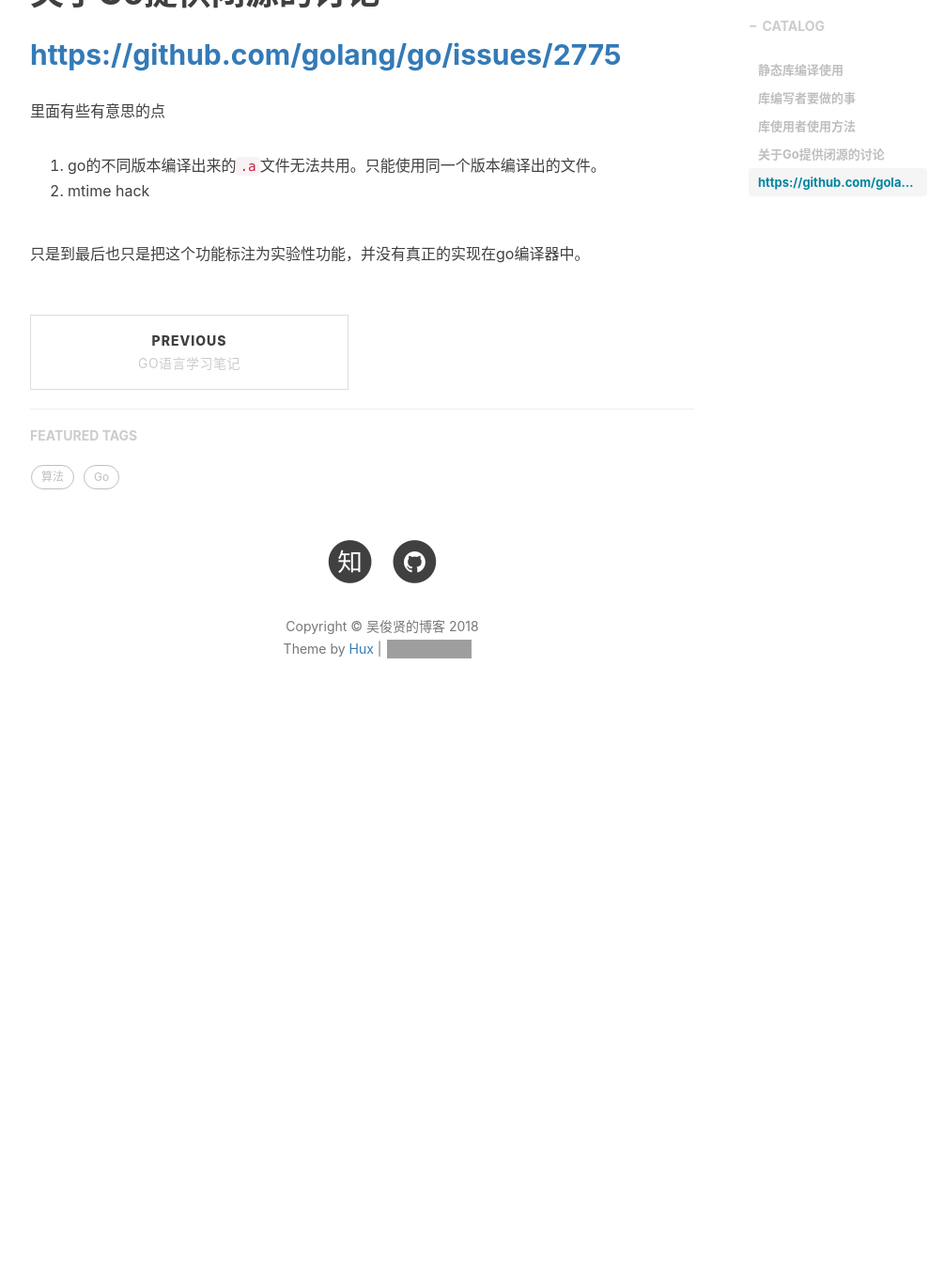
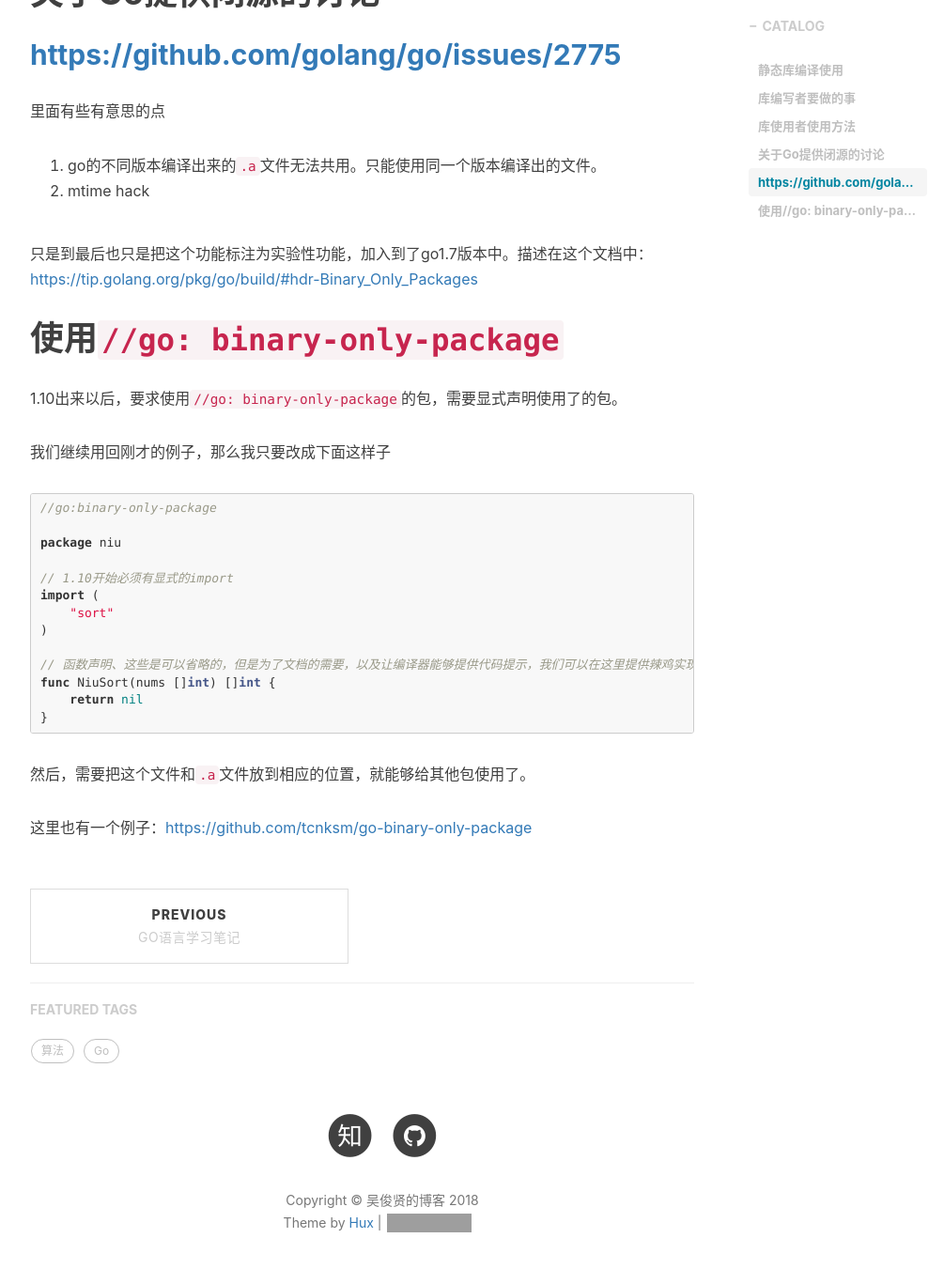
Before and after one commit to namespacewjx/namespacewjx.github.io, a Jekyll site: the page built from _posts/2018-08-02-go-lib-usage.md, in a window 1280 px wide and 1400 px high, scrolled down 2538 px. Shown: the top 1351 px of the window at 94% size, without its empty margins (233-1238 px from the left). Built offline with Jekyll 4.4.1, drawn with Linux system fonts in a browser that asks for light colours; nearby versions of some CDN libraries; comment, search, counter and statistics services are not loaded; before the commit the page ends 3333 px from its top, so only the background shows below that; grey boxes are pictures that could not be loaded.

Commit message:
08-02 update

````diff
--- a/_posts/2018-08-02-go-lib-usage.md
+++ b/_posts/2018-08-02-go-lib-usage.md
@@ -87,4 +87,30 @@ go tool link -o main -L /home/wjx/go/pkg/linux_amd64/ main.o
 1. go的不同版本编译出来的`.a`文件无法共用。只能使用同一个版本编译出的文件。
 2. mtime hack
 
-只是到最后也只是把这个功能标注为实验性功能，并没有真正的实现在go编译器中。
+只是到最后也只是把这个功能标注为实验性功能，加入到了go1.7版本中。描述在这个文档中：<https://tip.golang.org/pkg/go/build/#hdr-Binary_Only_Packages>
+
+# 使用`//go: binary-only-package`
+
+1.10出来以后，要求使用`//go: binary-only-package`的包，需要显式声明使用了的包。
+
+我们继续用回刚才的例子，那么我只要改成下面这样子
+
+```go
+//go:binary-only-package
+
+package niu
+
+// 1.10开始必须有显式的import
+import (
+    "sort"
+)
+
+// 函数声明、这些是可以省略的，但是为了文档的需要，以及让编译器能够提供代码提示，我们可以在这里提供辣鸡实现。
+func NiuSort(nums []int) []int {
+    return nil
+}
+```
+
+然后，需要把这个文件和`.a`文件放到相应的位置，就能够给其他包使用了。
+
+这里也有一个例子：<https://github.com/tcnksm/go-binary-only-package>
````
